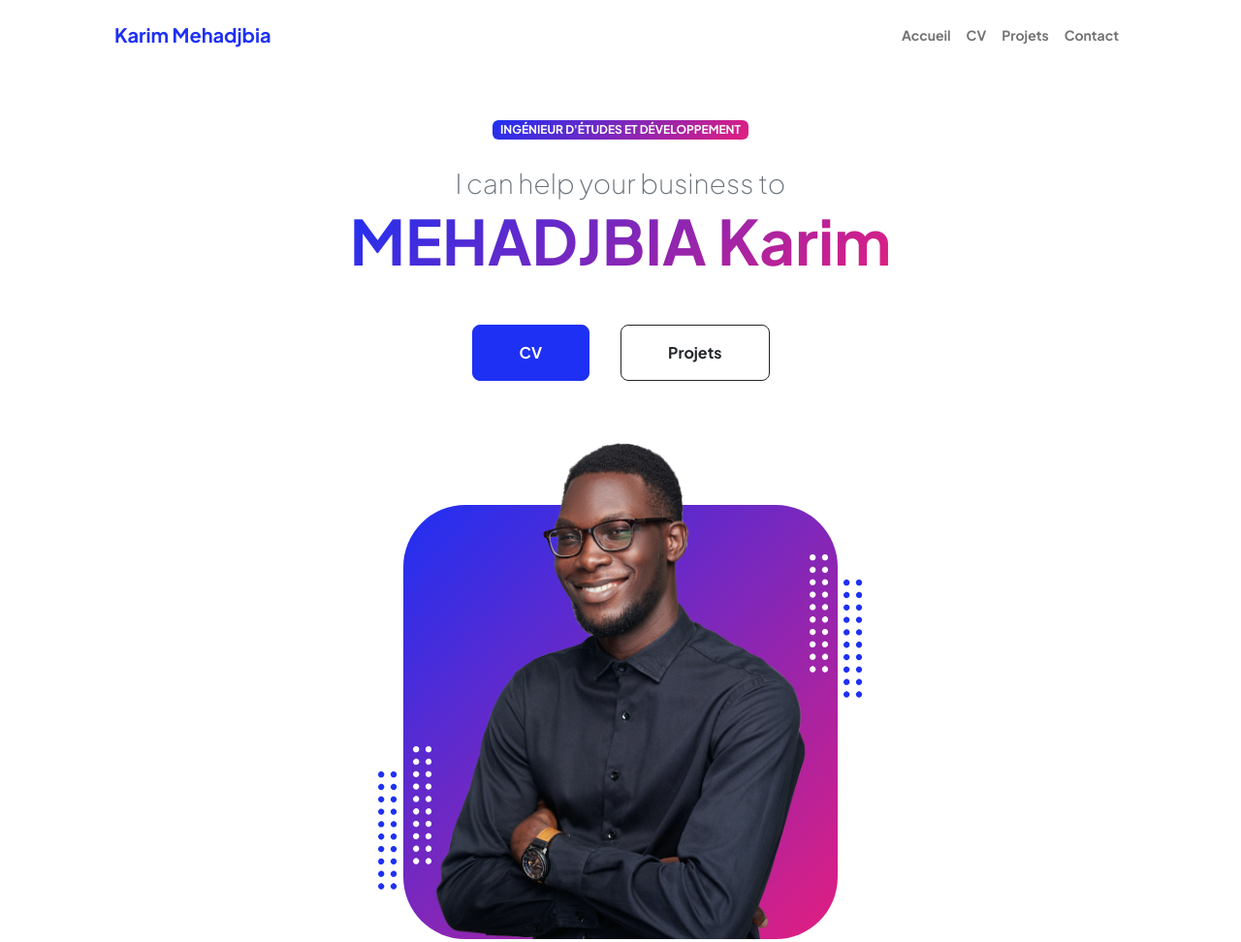
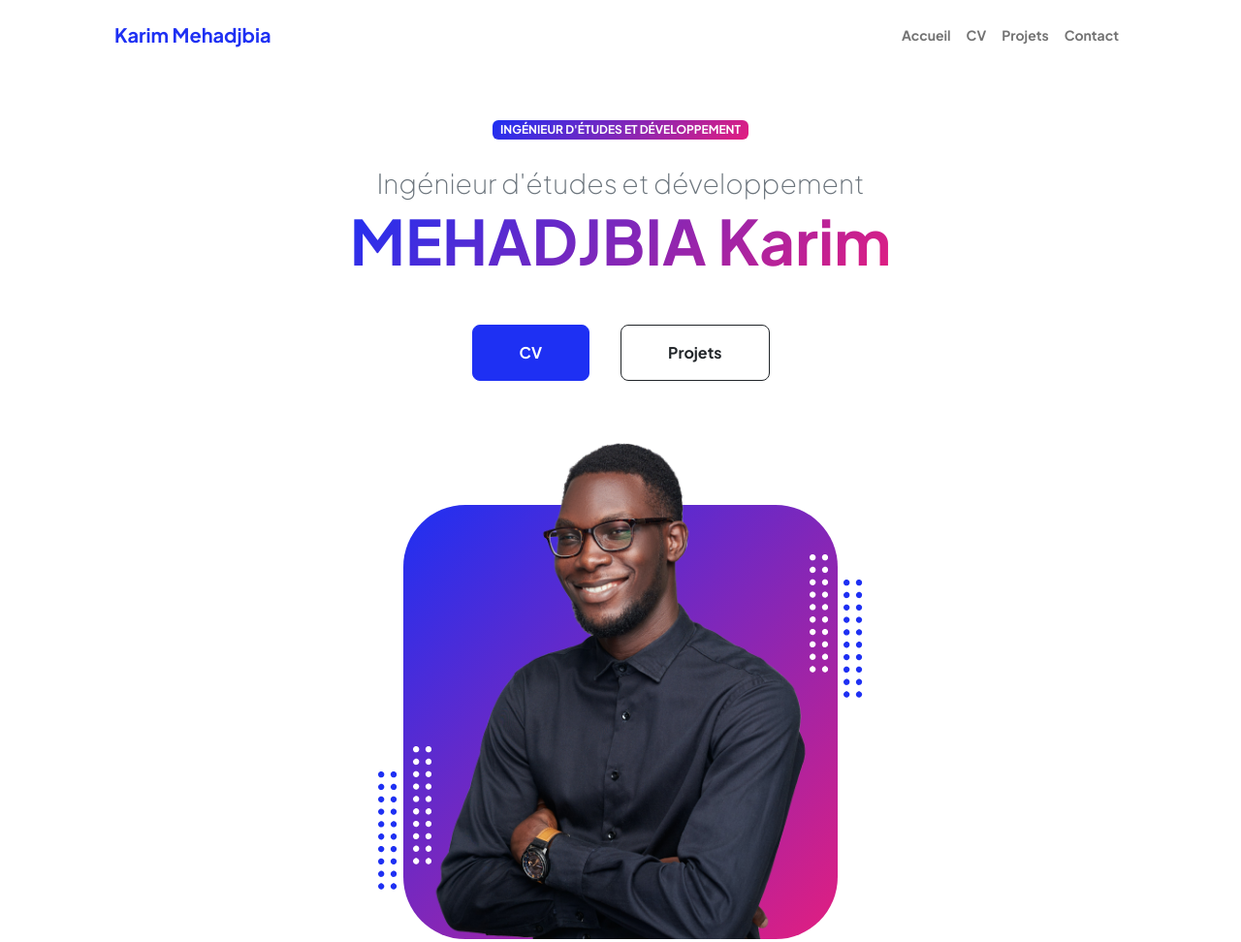
Before and after one commit to KarimMehadjbia/karimmehadjbia.github.io, a plain HTML site: page index.html in a window 1280 px wide. Shown: the top 972 px of the page at 97% size. Drawn offline with nearby package versions, Linux system fonts and the light colour scheme.

Commit message:
change gray text

```diff
--- a/index.html
+++ b/index.html
@@ -42,7 +42,7 @@
                             <!-- Header text content-->
                             <div class="text-center text-xxl-start">
                                 <div class="badge bg-gradient-primary-to-secondary text-white mb-4"><div class="text-uppercase">Ingénieur d'études et développement</div></div>
-                                <div class="fs-3 fw-light text-muted">I can help your business to</div>
+                                <div class="fs-3 fw-light text-muted">Ingénieur d'études et développement</div>
                                 <h1 class="display-3 fw-bolder mb-5"><span class="text-gradient d-inline">MEHADJBIA Karim</span></h1>
                                 <div class="d-grid gap-3 d-sm-flex justify-content-sm-center justify-content-xxl-start mb-3">
                                     <a class="btn btn-primary btn-lg px-5 py-3 me-sm-3 fs-6 fw-bolder" href="resume.html">CV</a>
```
